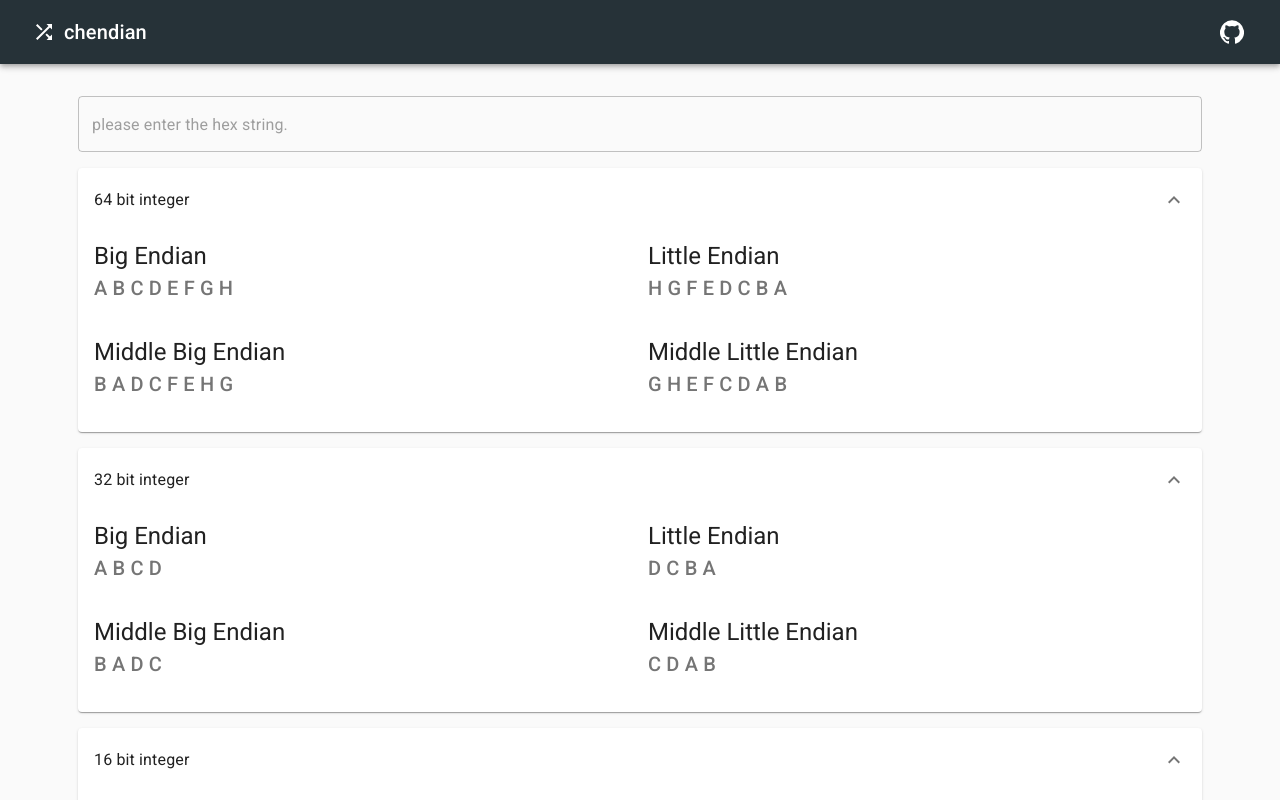
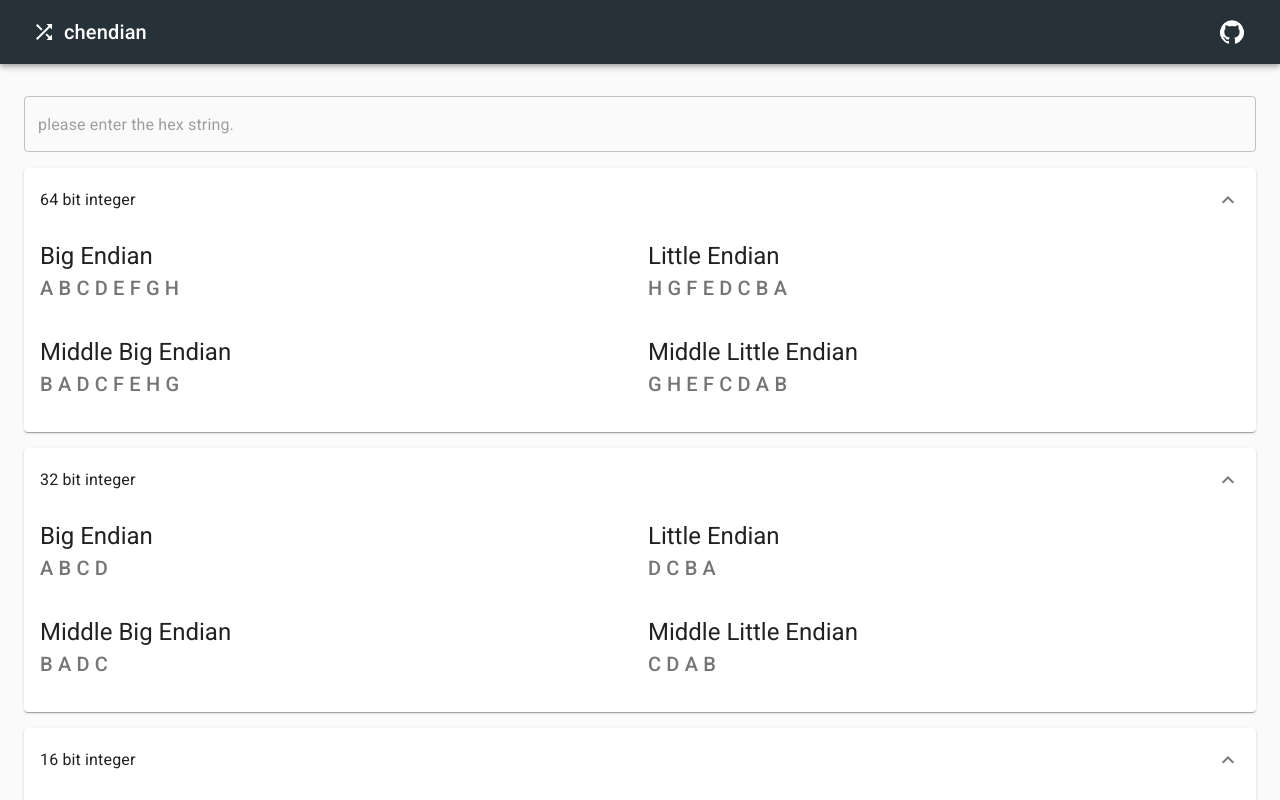
Before and after one commit to 0x1306e6d/chendian, a React (Create React App) app: page / in a window 1280 px wide. Shown: the top 800 px of the page. Built offline with nearby package versions, Linux system fonts and the light colour scheme.

Commit message:
Use Container component (#51)

```diff
--- a/src/App.jsx
+++ b/src/App.jsx
@@ -5,6 +5,7 @@ import { connect } from 'react-redux';
 import { createMuiTheme, MuiThemeProvider } from '@material-ui/core/styles';
 import withStyles from '@material-ui/core/styles/withStyles';
 import CssBaseline from '@material-ui/core/CssBaseline';
+import Container from '@material-ui/core/Container';
 import Grid from '@material-ui/core/Grid';
 
 import Float from './components/Float';
@@ -28,32 +29,9 @@ const muiTheme = createMuiTheme({
 });
 
 const styles = (theme) => ({
-  layout: {
-    width: 'auto',
+  root: {
     paddingTop: theme.spacing(4),
     paddingBottom: theme.spacing(2),
-    marginLeft: theme.spacing(1),
-    marginRight: theme.spacing(1),
-    [theme.breakpoints.up('sm')]: {
-      width: '540px',
-      marginLeft: 'auto',
-      marginRight: 'auto',
-    },
-    [theme.breakpoints.up('md')]: {
-      width: '720px',
-      marginLeft: 'auto',
-      marginRight: 'auto',
-    },
-    [theme.breakpoints.up('lg')]: {
-      width: '960px',
-      marginLeft: 'auto',
-      marginRight: 'auto',
-    },
-    [theme.breakpoints.up('lg')]: {
-      width: '1140px',
-      marginLeft: 'auto',
-      marginRight: 'auto',
-    },
   },
 });
 
@@ -64,7 +42,8 @@ const App = ({ classes, version, input }) => (
   <MuiThemeProvider theme={muiTheme}>
     <CssBaseline />
     <Navigation />
-    <Grid className={classes.layout} spacing={2} container>
+    <Container className={classes.root}>
+      <Grid container spacing={2}>
         <Grid xs={12} item>
           <HexStringInput />
         </Grid>
@@ -84,13 +63,14 @@ const App = ({ classes, version, input }) => (
           <FloatSection array={input} byteLength={4} title="float" />
         </Grid>
       </Grid>
+    </Container>
     <Footer version={version} />
   </MuiThemeProvider>
 );
 
 App.propTypes = {
   classes: PropTypes.shape({
-    layout: PropTypes.string.isRequired,
+    root: PropTypes.string.isRequired,
   }).isRequired,
   version: PropTypes.string.isRequired,
   input: PropTypes.arrayOf(PropTypes.number).isRequired,
```
Lines whose indentation alone changed are shown as unchanged.
